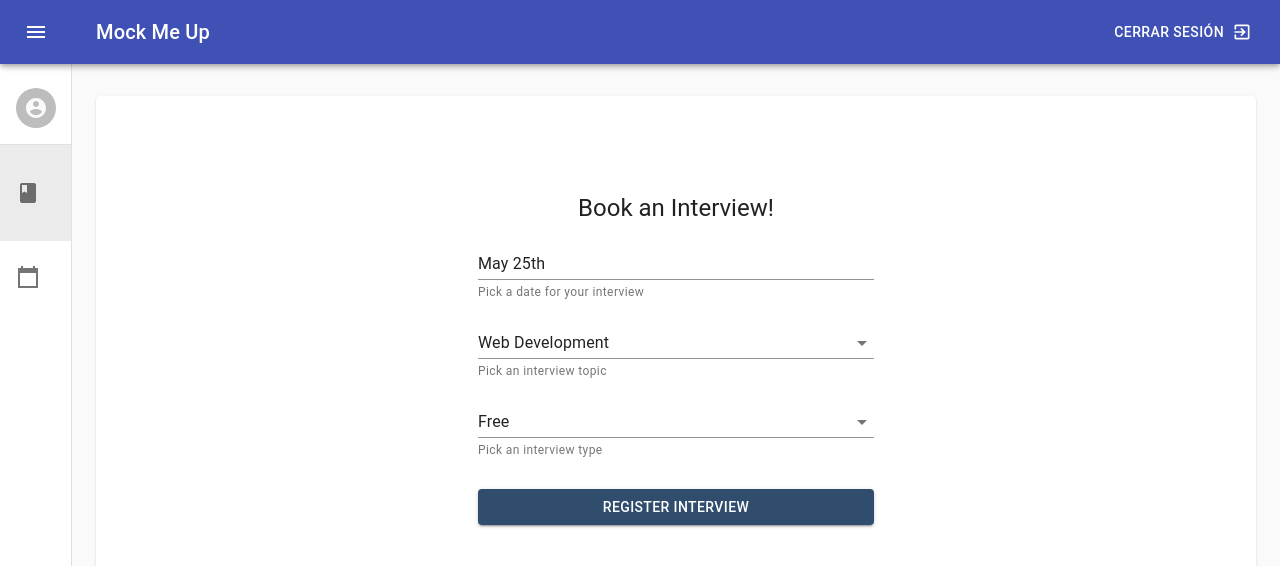
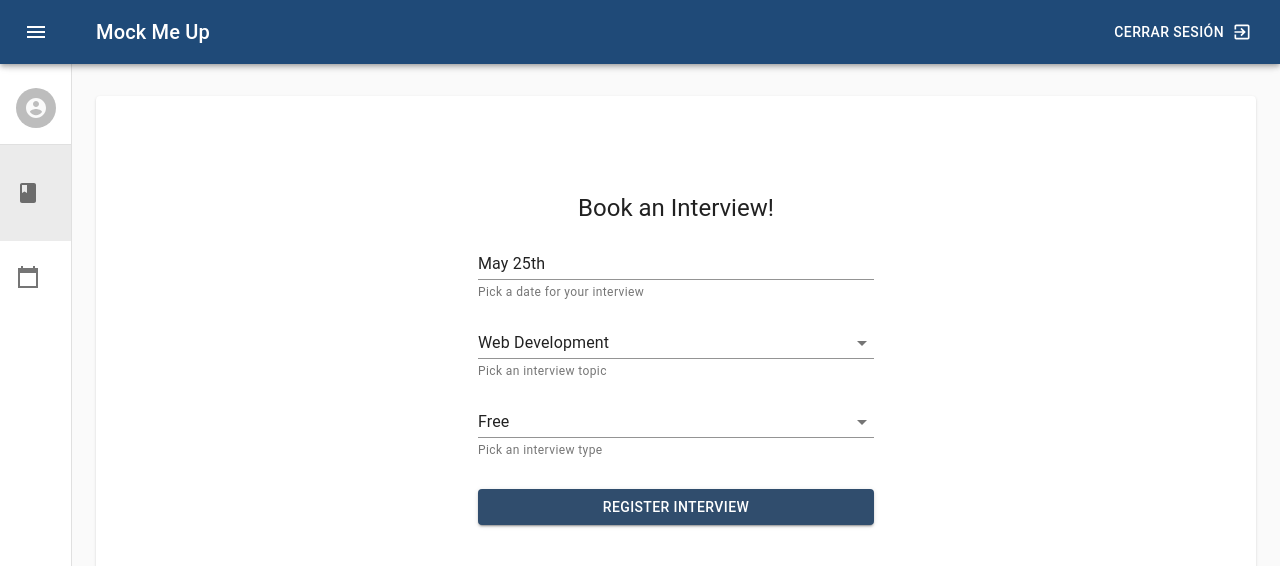
Before and after one commit to Sebas1245/MockMeUp, a React (Create React App) app in the folder client/: page /dashboard in a window 1280 px wide. Shown: the top 566 px of the page. Built offline with nearby package versions, Linux system fonts and the light colour scheme; a web font is replaced by a local one.

Commit message:
Enables mui theme

```diff
--- a/client/src/App.js
+++ b/client/src/App.js
@@ -10,12 +10,14 @@ import { BrowserRouter as Router, Route, Switch } from 'react-router-dom';
 
 
 import Dashboard from './views/Dashboard';
+import Theme from './Theme';
 
 
 
 function App() {
 
   return (
+    <Theme>
       <Router>
         <div>
           <CssBaseline />
@@ -29,6 +31,7 @@ function App() {
 
         </div>
       </Router>
+    </Theme>
   );
 }
 
--- /dev/null
+++ b/client/src/Theme.js
@@ -0,0 +1,37 @@
+import { createMuiTheme } from '@material-ui/core/styles';
+import { ThemeProvider } from '@material-ui/styles';
+
+const theme = createMuiTheme({
+    palette: {
+        type: 'light',
+        primary: {
+            main: '#1f4a78',
+        },
+        secondary: {
+            main: '#07777d',
+        },
+        warning: {
+            main: '#F1C232'
+        },
+        error: {
+            main: '#CC0000'
+        },
+        info: {
+            main: '#00FFFF'
+        },
+        black: {
+            main: '#000'
+        },
+        white: {
+            main: '#FFF'
+        }
+    },
+});
+
+export default function Theme(props) {
+    return (
+        <ThemeProvider theme={theme}>
+            {props.children}
+        </ThemeProvider>
+    )
+}
```
Lines whose indentation alone changed are shown as unchanged.
